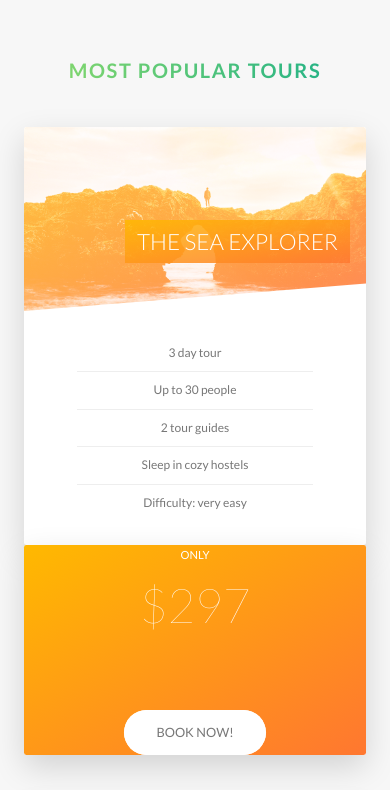
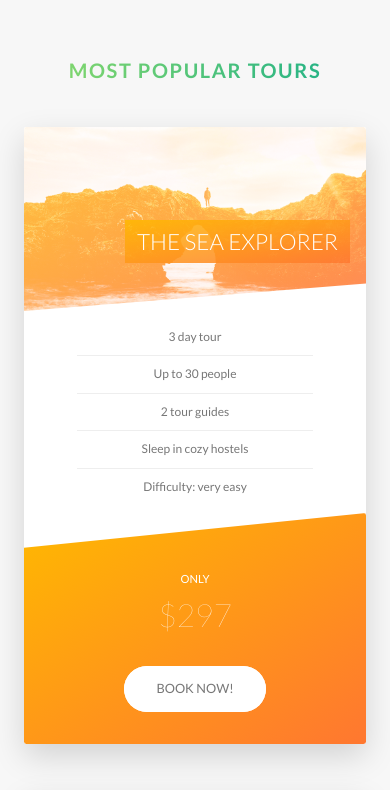
Before and after one commit to Helena-p/natours, a website: page index.html in a window 390 px wide. Shown: the part 2462-3252 px from the top of the page. Drawn offline with Linux system fonts and the light colour scheme.

Commit message:
Add breakpoint to story section

```diff
--- a/sass/components/_card.scss
+++ b/sass/components/_card.scss
@@ -191,20 +191,28 @@
   // Media Query for touch devices
   @include respond(tab-port) {
     height: auto;
+    border-radius: 0.3rem;
+    background-color: $color-white;
+    box-shadow: 0 1.5rem 4rem rgba($color-black, 0.15);
 
     &__side {
       height: auto;
       position: relative;
-      border-radius: 0.3rem;
+      box-shadow: none;
 
       &--back {
         transform: rotateY(0);
+        clip-path: polygon(0 15%, 100% 0, 100% 100%, 0 100%);
       }
     }
 
     // On hover the side transform
     &:hover &__side--front {
       transform: rotateY(0);
+    }
+
+    &__details {
+      padding: 1rem 3rem;
     }
 
     // Back side styling
@@ -214,14 +222,15 @@
       left: 0;
       transform: translate(0);
       width: 100%;
+      padding: 7rem 4rem 4rem 4rem;
     }
 
     &__price-box {
-      margin-bottom: 8rem;
+      margin-bottom: 3rem;
     }
 
     &__price-value {
-      font-size: 6rem;
+      font-size: 4rem;
     }
   }
 }
--- a/sass/components/_story.scss
+++ b/sass/components/_story.scss
@@ -8,6 +8,16 @@
   padding-left: 9rem;
   font-size: $default-font-size;
   transform: skewX(-12deg);
+
+  @include respond(tab-port) {
+    width: 100%;
+    padding: 4rem;
+    padding-left: 7rem;
+  }
+
+  @include respond(phone) {
+    transform: skewX(0);
+  }
 
   &__shape {
     width: 15rem;
@@ -20,6 +30,10 @@
     clip-path: circle(50% at 50% 50%);
     transform: translateX(-3rem) skewX(12deg);
     position: relative; // to position hover text centered
+
+    @include respond(phone) {
+      transform: translateX(-3rem) skewX(0);
+    }
   }
 
   &__img {
@@ -32,6 +46,10 @@
 
   &__text {
     transform: skewX(12deg);
+
+    @include respond(phone) {
+      transform: skewX(0);
+    }
   }
 
   &__caption {
```
Also changed, not shown: css/style.css, 1 other file.
